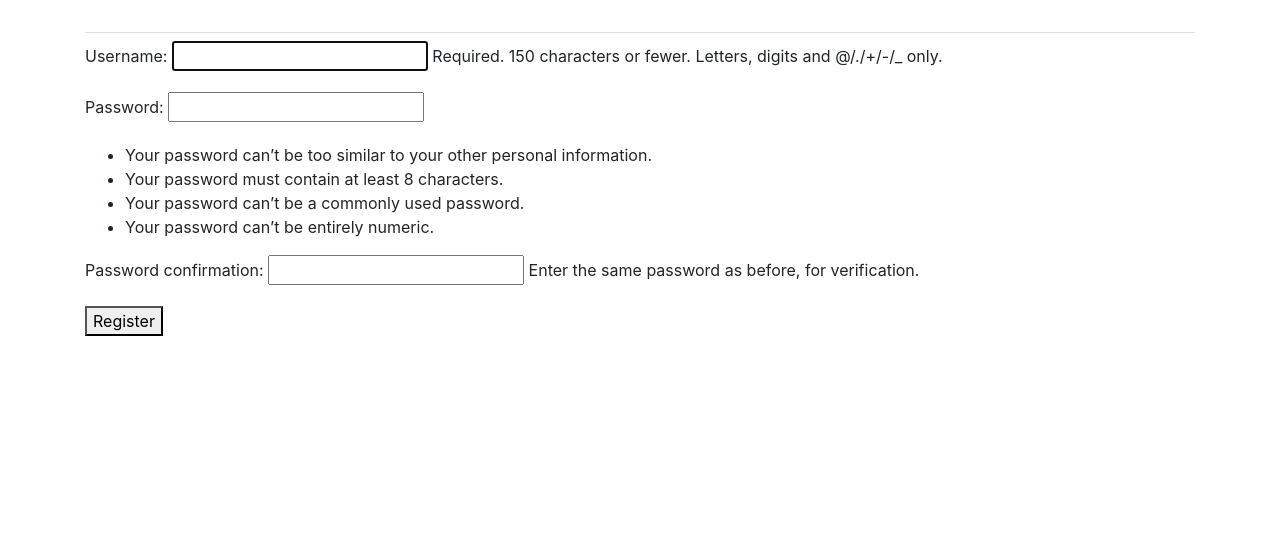
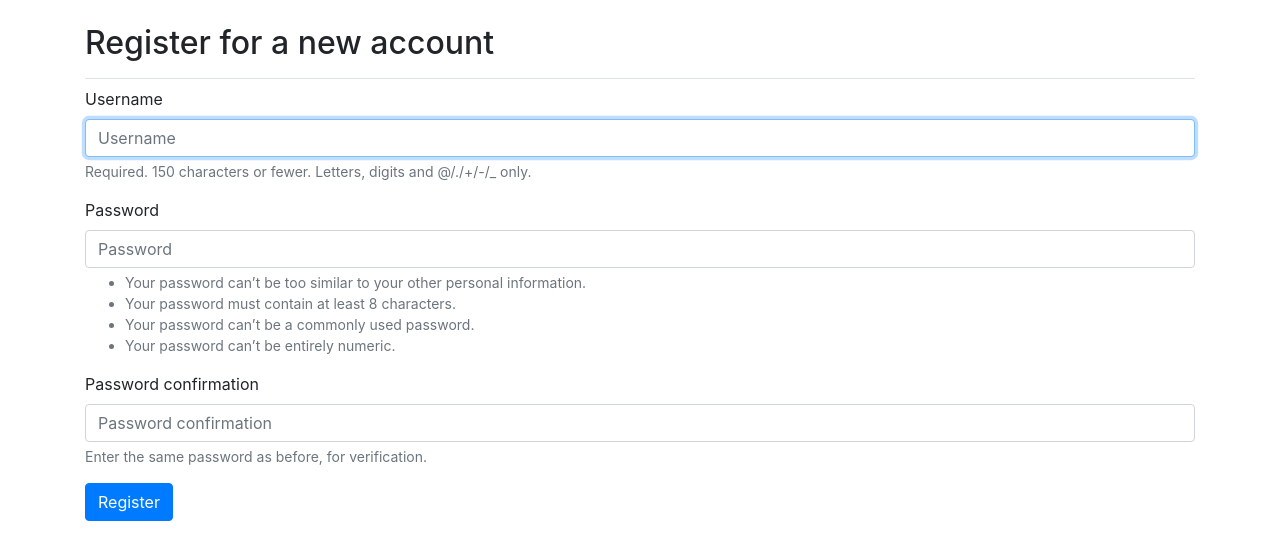
Before and after one commit to dorrabbkhan/learning-log, a Django app: page /users/register/ in a window 1280 px wide. Shown: the part 58-618 px from the top of the page. Run offline with Django 3.2, Linux system fonts and the light colour scheme; some libraries are stand-ins or nearby versions.

Commit message:
Styled register page

```diff
--- a/users/templates/registration/register.html
+++ b/users/templates/registration/register.html
@@ -1,12 +1,19 @@
 {% extends 'learning_logs/base.html' %}
+{% load bootstrap4 %}
+
+{% block page_header %}
+    <h2>Register for a new account</h2>
+{% endblock page_header %}
 
 {% block content %}
     <form method="POST" action="{% url 'users:register' %}">
         {% csrf_token %}
-        {{ form.as_p }}
-        <button name='submit'>
+        {% bootstrap_form form %}
+        {% buttons %}
+        <button class="btn btn-primary" name='submit'>
             Register
         </button>
+        {% endbuttons %}
         <input type='hidden' name='next' value="{% url 'learning_logs:index' %}" />
     </form>
 {% endblock content %}
```
